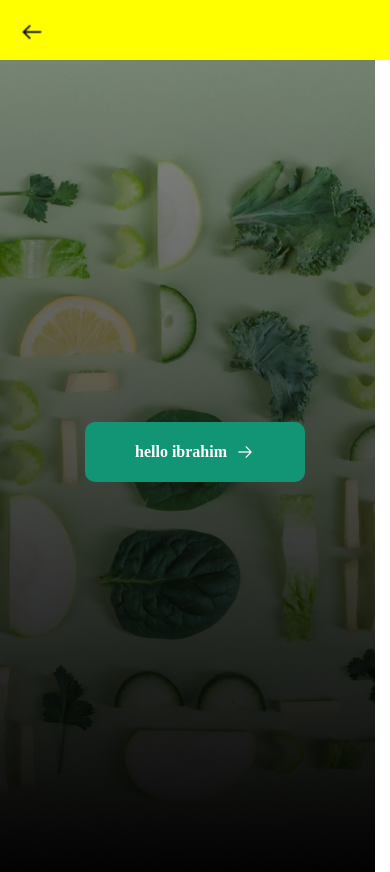
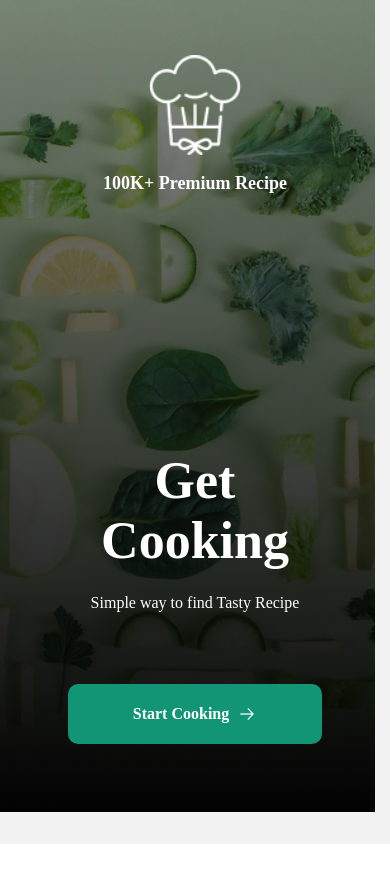
Before and after one commit to IbrahimTahayneh/wasfatyapp, a React Native app: screen /WelcomeScreen in a window 390 px wide. After the commit the page ends 844 px from the top, so only its background shows below. Built offline with nearby package versions, Linux system fonts and the light colour scheme.

Commit message:
create landing screen

```diff
--- a/App.tsx
+++ b/App.tsx
@@ -1,8 +1,7 @@
 import React from 'react';
 // import type {PropsWithChildren} from 'react';
-import {images} from './src/assets';
-import {ImageBackground} from 'react-native';
-import {PrimaryButton, Screen} from './src/components';
+
+import {AppContainer} from './src/containers';
 
 // type SectionProps = PropsWithChildren<{
 //   title: string;
@@ -11,26 +10,7 @@ import {PrimaryButton, Screen} from './src/components';
 function App(): React.JSX.Element {
   // const isDarkMode = useColorScheme() === 'dark';
 
-  return (
-    <Screen
-      // withHeader={false}
-      barStyleBackgroundColor="gray"
-      barStyle="dark-content"
-      headerColor="yellow">
-      <ImageBackground
-        source={images.splashScreen}
-        resizeMode="cover"
-        style={{
-          flex: 1,
-          justifyContent: 'center',
-          alignContent: 'center',
-          alignItems: 'center',
-        }}>
-        {/* <StatusBar barStyle="light-content" backgroundColor={Colors.Black} /> */}
-        <PrimaryButton text={'hello ibrahim'} withIcon />
-      </ImageBackground>
-    </Screen>
-  );
+  return <AppContainer />;
 }
 
 export default App;
--- a/package.json
+++ b/package.json
@@ -10,7 +10,9 @@
     "test": "jest"
   },
   "dependencies": {
+    "@react-navigation/bottom-tabs": "^6.5.20",
     "@react-navigation/native": "^6.1.17",
+    "@react-navigation/native-stack": "^6.9.26",
     "react": "18.2.0",
     "react-native": "0.73.6",
     "react-native-safe-area-context": "^4.9.0",
--- a/src/assets/images/index.ts
+++ b/src/assets/images/index.ts
@@ -1,4 +1,4 @@
-export {default as splashScreen} from './splashScreen.png';
+export {default as welcomeBG} from './welcomeBG.png';
 export {default as rightArrow} from './Arrow-Right.png';
 export {default as logo} from './logo.png';
 export {default as backButton} from './arrow-left.png';
--- /dev/null
+++ b/src/containers/LandingScreen.tsx
@@ -0,0 +1,65 @@
+import React from 'react';
+import styled from 'styled-components/native';
+import {images} from '../assets';
+import {Image, PrimaryButton, StatusBar, Text, Typography} from '../components';
+import {Colors, FONT_FAMILIES, FONT_SIZES} from '../theme';
+
+const ImageContainer = styled.ImageBackground`
+  flex: 1;
+  align-items: center;
+`;
+
+const Logo = styled(Image)`
+  width: 100px;
+  height: 100px;
+  margin-top: 55px;
+  margin-bottom: 15px;
+`;
+const SubtitleImage = styled(Typography.Body)`
+  color: ${Colors.White};
+`;
+const ContainerTitle = styled.View`
+  flex: 1;
+  justify-content: center;
+  align-items: center;
+  margin-top: 25px;
+`;
+const Title = styled(Text)`
+  font-family: ${FONT_FAMILIES.SEMI_BOLD};
+  font-size: ${FONT_SIZES.XXXXL}px;
+  line-height: 60px;
+  font-weight: 600;
+  color: ${Colors.White};
+  text-align: center;
+  margin-bottom: 20px;
+`;
+const Subtitle = styled(Typography.Body)`
+  color: ${Colors.White};
+`;
+const StartButton = styled(PrimaryButton)`
+  font-family: ${FONT_FAMILIES.SEMI_BOLD};
+  font-size: ${FONT_SIZES.M}px;
+  font-weight: 600;
+  line-height: 24px;
+  width: 65%;
+  bottom: 90px;
+  position: absolute;
+`;
+const LandingScreen = () => {
+  return (
+    <ImageContainer source={images.welcomeBG}>
+      <StatusBar barStyle="light-content" />
+      <Logo source={images.logo} />
+      <SubtitleImage font="L-SemiBold">{'100K+ Premium Recipe'}</SubtitleImage>
+      <ContainerTitle>
+        <Title>Get{'\n'}Cooking</Title>
+        <Subtitle font="M-Regular">
+          {'Simple way to find Tasty Recipe'}
+        </Subtitle>
+      </ContainerTitle>
+      <StartButton withIcon text="Start Cooking" />
+    </ImageContainer>
+  );
+};
+
+export default LandingScreen;
--- /dev/null
+++ b/src/containers/NavigationContainer.tsx
@@ -0,0 +1,23 @@
+import * as React from 'react';
+import {NavigationContainer as RNNavigationContainer} from '@react-navigation/native';
+import {createNativeStackNavigator} from '@react-navigation/native-stack';
+import LandingScreen from './LandingScreen';
+
+const Stack = createNativeStackNavigator();
+// const Tab = createBottomTabNavigator();
+
+const NavigationContainer = () => {
+  return (
+    <RNNavigationContainer>
+      <Stack.Navigator>
+        <Stack.Screen
+          name={'WelcomeScreen'}
+          component={LandingScreen}
+          options={{headerShown: false, presentation: 'fullScreenModal'}}
+        />
+      </Stack.Navigator>
+    </RNNavigationContainer>
+  );
+};
+
+export default NavigationContainer;
--- a/src/containers/index.ts
+++ b/src/containers/index.ts
@@ -0,0 +1 @@
+export {default as AppContainer} from './NavigationContainer';
--- a/src/theme/fontSizes.ts
+++ b/src/theme/fontSizes.ts
@@ -1,6 +1,6 @@
 const XS = 12;
 const S = 14;
-const M = 17;
+const M = 16;
 const L = 20;
 const XL = 25;
 const XXL = 34;
```
Also changed, not shown: src/assets/images/welcomeBG.png (renamed from src/assets/images/splashScreen.png), 1 other file (tests, documents, lock files or other folders).
